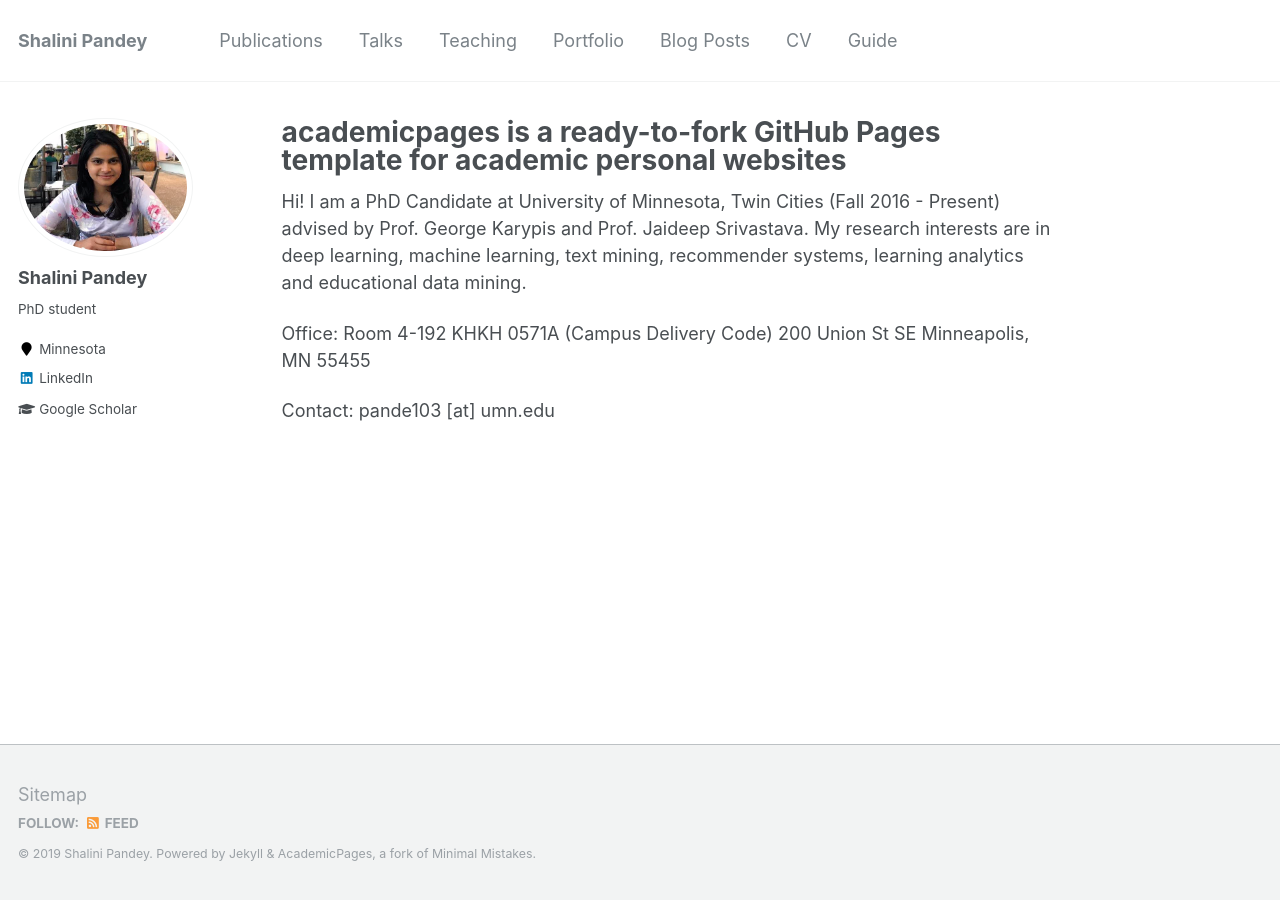
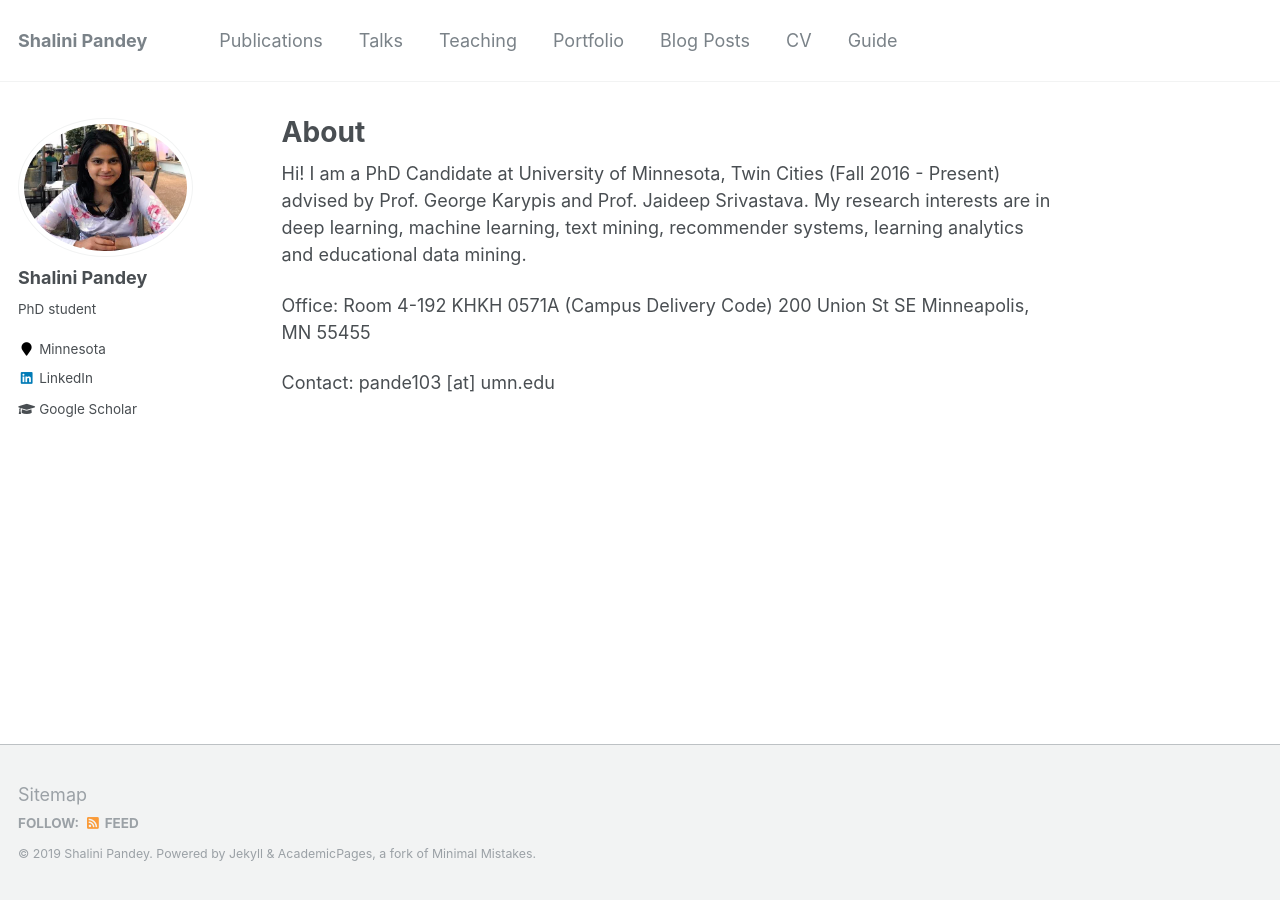
Before and after one commit to shalini1194/shalini1194.github.io, a Jekyll site: the page built from _pages/about.md, in a window 1280 px wide. Built offline with Jekyll 4.4.1, drawn with Linux system fonts in a browser that asks for light colours.

Commit message:
Update about.md

```diff
--- a/_pages/about.md
+++ b/_pages/about.md
@@ -1,6 +1,6 @@
 ---
 permalink: /
-title: "academicpages is a ready-to-fork GitHub Pages template for academic personal websites"
+title: "About"
 excerpt: "About me"
 author_profile: true
 redirect_from:
```
